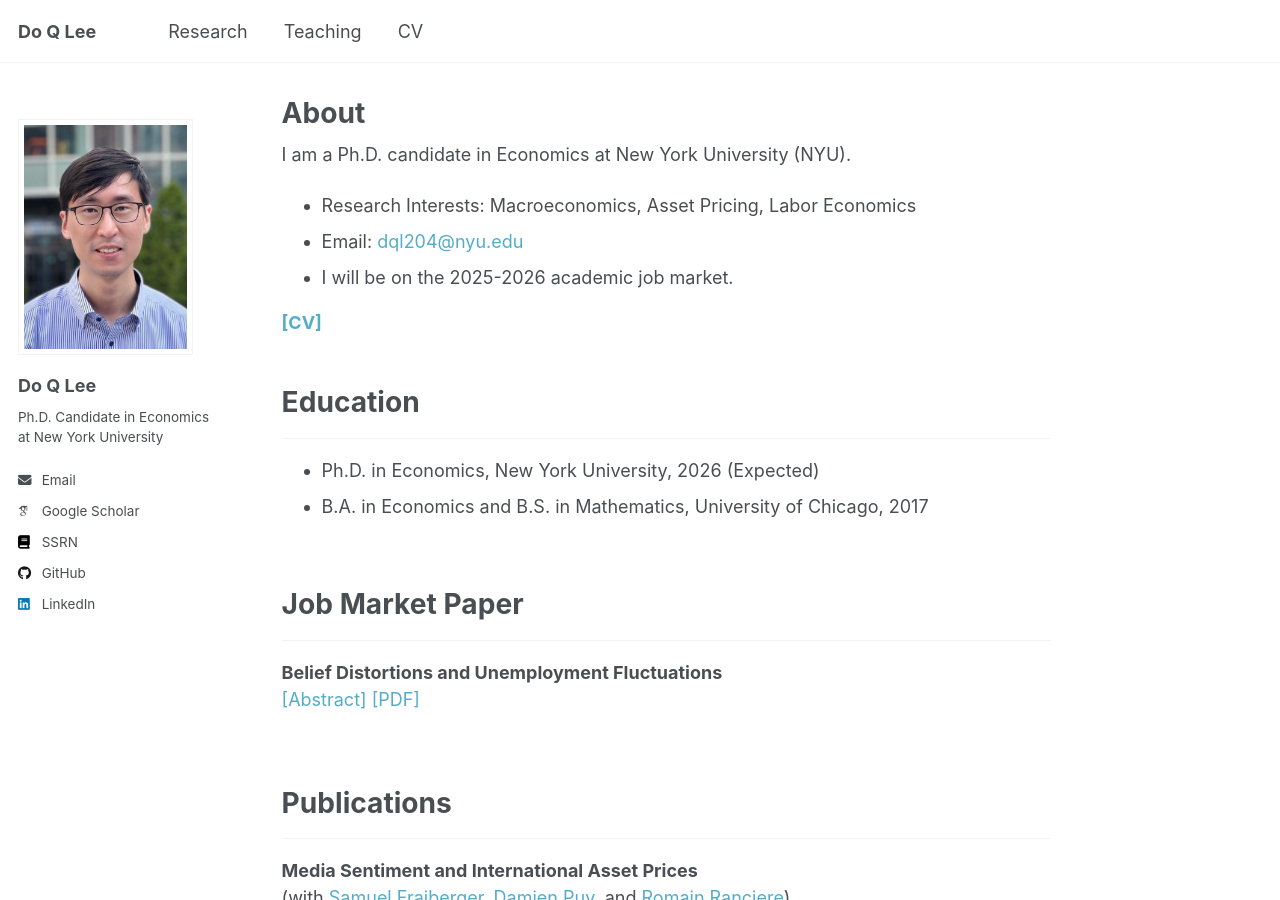
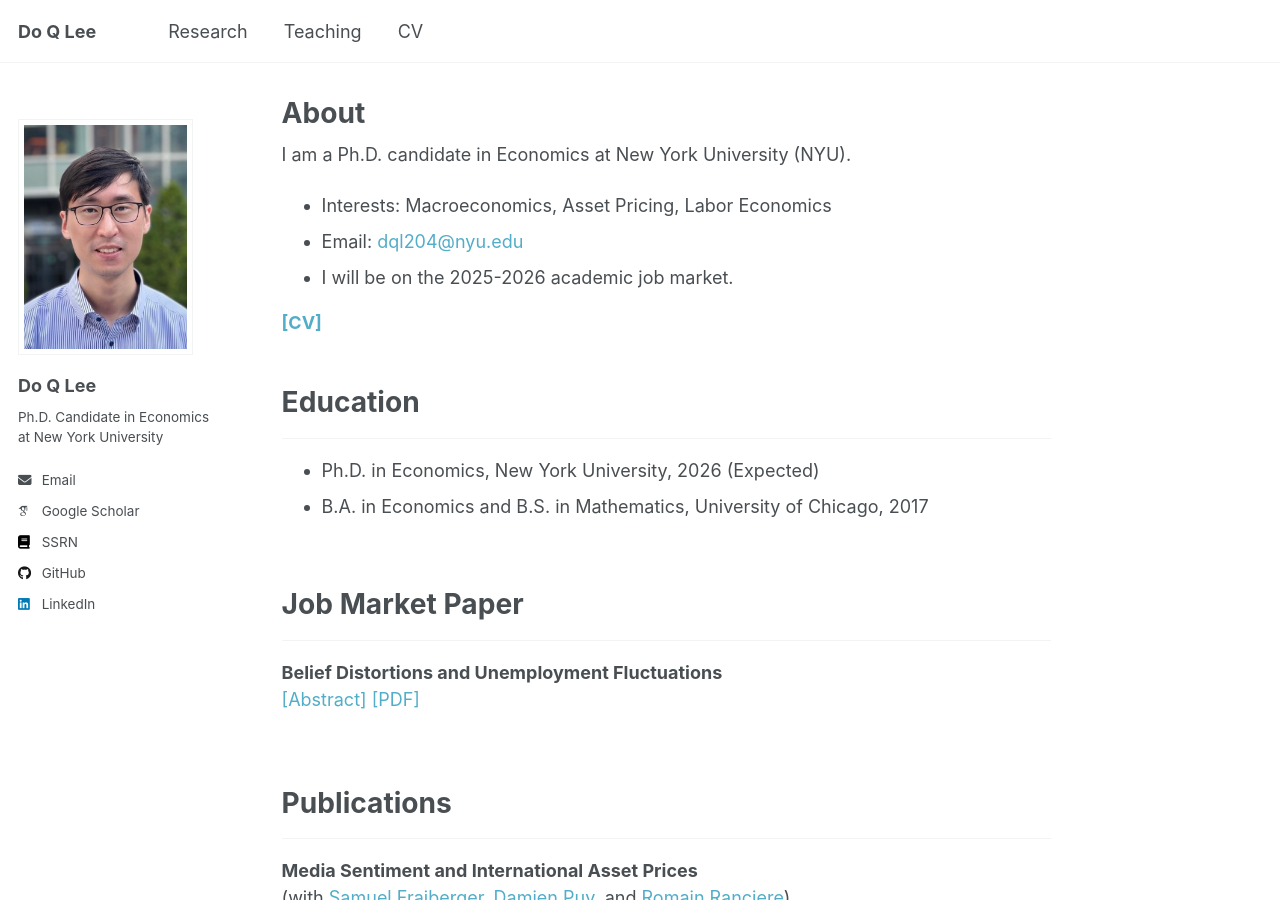
Before and after one commit to doqlee/doqlee.github.io, a Jekyll site: the page built from _pages/main.md, in a window 1280 px wide and 900 px high. Built offline with Jekyll 4.4.1, drawn with Linux system fonts in a browser that asks for light colours; some web fonts are replaced.

Commit message:
Update main.md

```diff
--- a/_pages/main.md
+++ b/_pages/main.md
@@ -27,7 +27,7 @@ redirect_from:
 </style>
 
 I am a Ph.D. candidate in Economics at New York University (NYU).
-* Research Interests: Macroeconomics, Asset Pricing, Labor Economics
+* Interests: Macroeconomics, Asset Pricing, Labor Economics
 * Email: [dql204@nyu.edu](mailto:dql204@nyu.edu)
 * I will be on the 2025-2026 academic job market.
 
```
